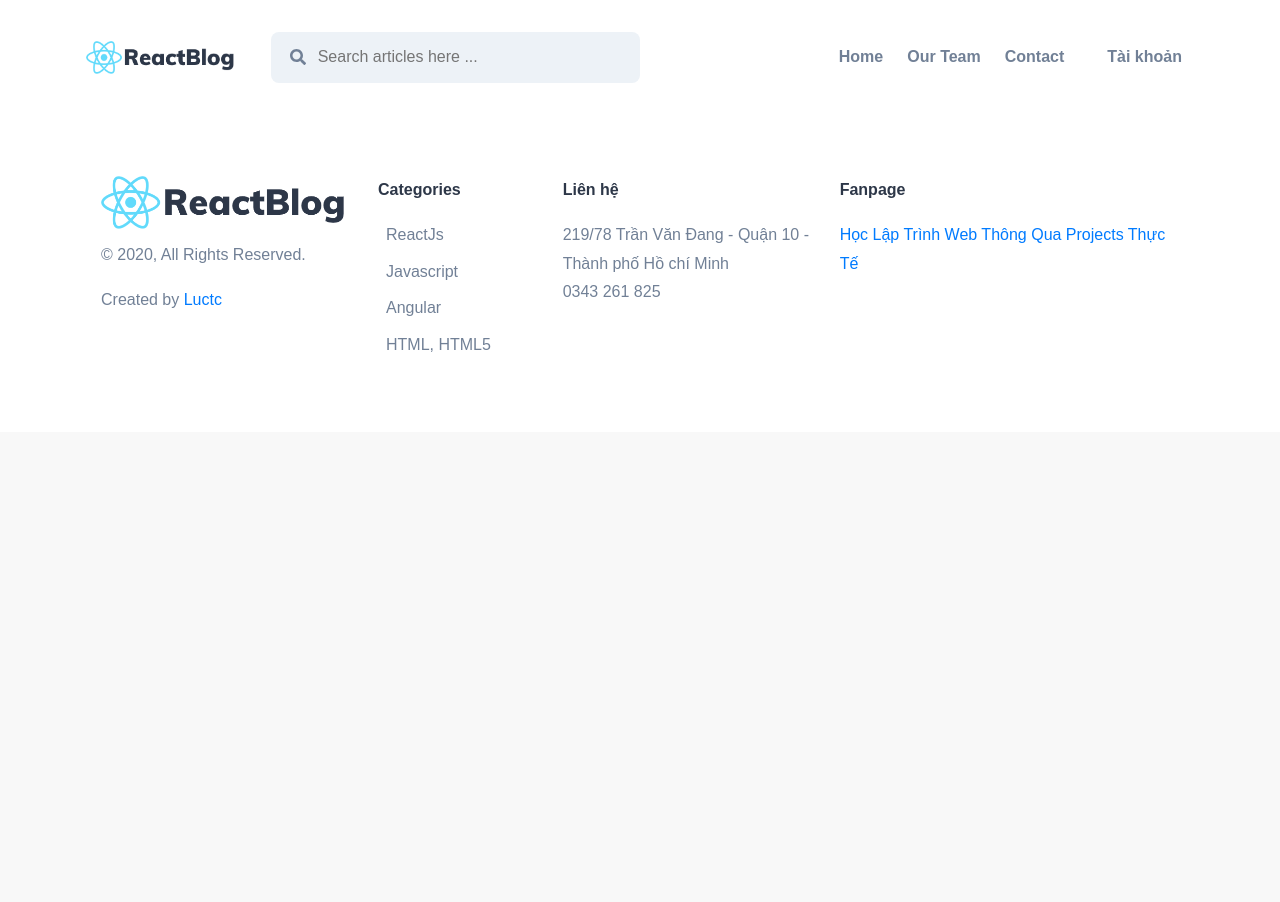
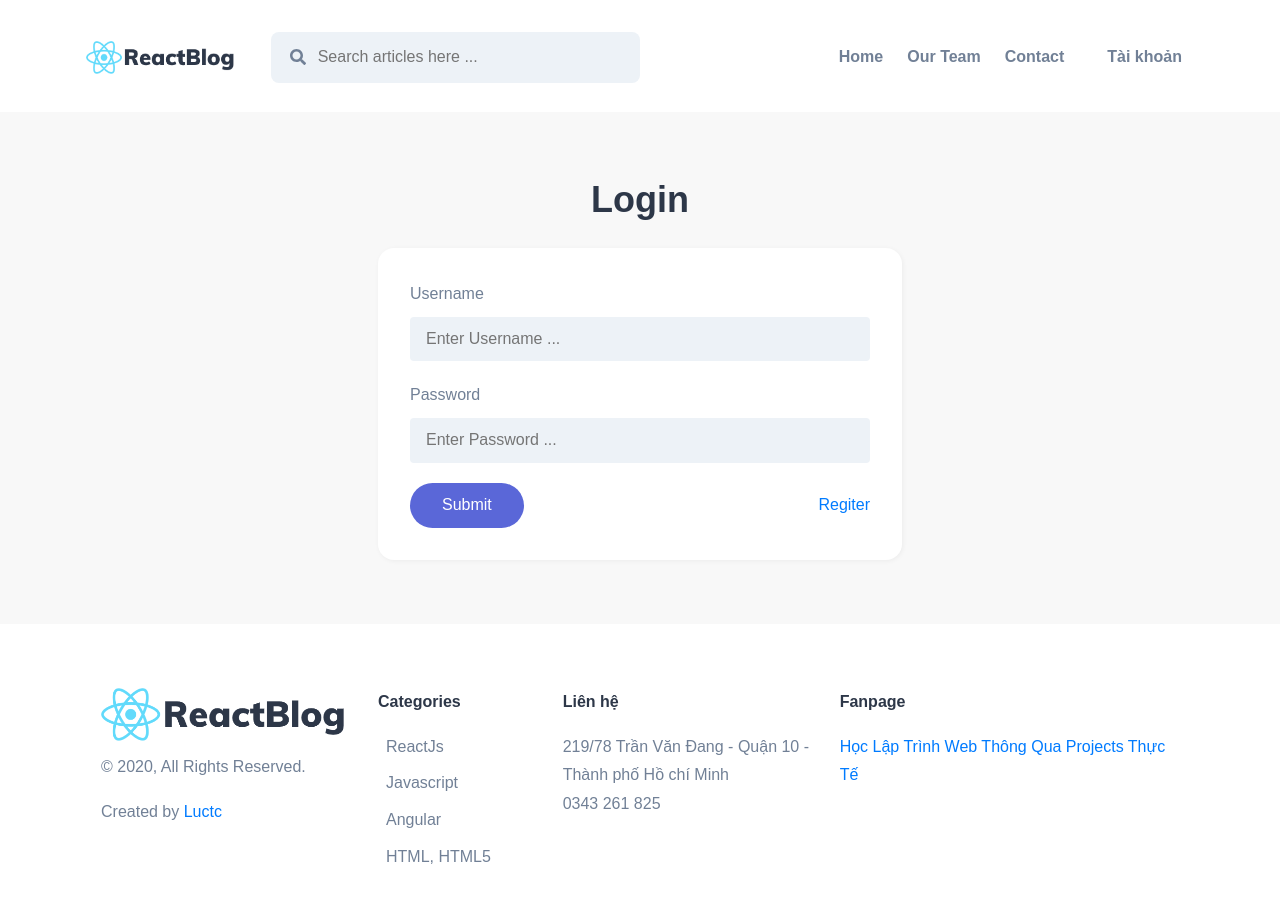
Before and after one commit to NhatNgo97/Zendvn-blog-buoi1, a React (Create React App) app: page /login in a window 1280 px wide. Shown: the top 902 px of the page. Before the commit the page ends 800 px from the top, so only its background shows below. Built offline with nearby package versions, Linux system fonts and the light colour scheme.

Commit message:
Login Page

```diff
--- /dev/null
+++ b/src/Components/LoginForm/index.js
@@ -0,0 +1,40 @@
+import "../Shared/Main/main.css";
+import "../Shared/Bootstrap/bootstrap-tcl.css";
+import "./loginForm.css";
+
+function LoginForm() {
+  return (
+    <main className="login">
+      <div className="spacing"></div>
+      <div className="tcl-container">
+        <div className="tcl-row">
+          <div className="tcl-col-12 tcl-col-sm-6 block-center">
+            <h1 className="form-title text-center">Login</h1>
+            <div className="form-login-register">
+              <form action="">
+                <div className="form-control">
+                  <label htmlFor="">Username</label>
+                  <input type="text" placeholder="Enter Username ..." />
+                </div>
+                <div className="form-control">
+                  <label htmlFor="">Password</label>
+                  <i className="toggle-password ion-eye"></i>
+                  <input type="password" placeholder="Enter Password ..." />
+                </div>
+                <div className="d-flex tcl-jc-between tcl-ais-center">
+                  <button className="btn btn-primary btn-size-large">
+                    Submit
+                  </button>
+                  <a href="register.html">Regiter</a>
+                </div>
+              </form>
+            </div>
+          </div>
+        </div>
+      </div>
+      <div className="spacing"></div>
+    </main>
+  );
+}
+
+export default LoginForm;
--- /dev/null
+++ b/src/Components/LoginForm/loginForm.css
@@ -0,0 +1,55 @@
+.form-login-register {
+  width: 100%;
+  padding: 2rem;
+  border-radius: 1rem;
+  background-color: #fff;
+  box-shadow: rgba(1, 1, 1, 0.05) 1px 1px 5px 0px; }
+
+.form-control {
+  position: relative;
+  margin-bottom: 1.25rem; }
+  .form-control input {
+    box-sizing: border-box;
+    margin: 0;
+    min-width: 0;
+    display: block;
+    width: 100%;
+    padding: 0.5rem 1rem;
+    -webkit-appearance: none;
+    -moz-appearance: none;
+    appearance: none;
+    font-size: inherit;
+    line-height: inherit;
+    border: 1px solid;
+    border-radius: 4px;
+    color: inherit;
+    background-color: transparent;
+    border: none;
+    background-color: #edf2f7;
+    outline: none; }
+  .form-control .toggle-password {
+    right: 0;
+    bottom: 0;
+    z-index: 2;
+    padding: 0.5rem 1rem;
+    cursor: pointer;
+    position: absolute; }
+    .form-control .toggle-password:hover {
+      color: #5a67d8; }
+    .form-control .toggle-password + input {
+      padding-right: 3rem; }
+
+.form-title {
+  box-sizing: border-box;
+  min-width: 0px;
+  font-family: Muli, sans-serif;
+  line-height: 1.33;
+  display: block;
+  color: #2d3748;
+  font-weight: 900;
+  font-size: 1.875rem;
+  margin: 0px 0px 1.5rem;
+  text-decoration: none; }
+  @media screen and (min-width: 640px) {
+    .form-title {
+      font-size: 2.25rem; } }
--- a/src/Components/header/index.js
+++ b/src/Components/header/index.js
@@ -86,7 +86,7 @@ function Header() {
               </ul>
               <ul className="header-nav__lists">
                 <li className="user">
-                  <a href="login.html">
+                  <a href="login">
                     <i className="icons ion-person"></i> Tài khoản
                   </a>
                 </li>
--- a/src/Pages/LoginPage/index.js
+++ b/src/Pages/LoginPage/index.js
@@ -1,8 +1,11 @@
+import LoginForm from "../../Components/LoginForm";
 
 function LoginPage() {
-  return (<div>
-
-  </div>)
+  return (
+    <div>
+      <LoginForm />
+    </div>
+  );
 }
 
 export default LoginPage;
```
